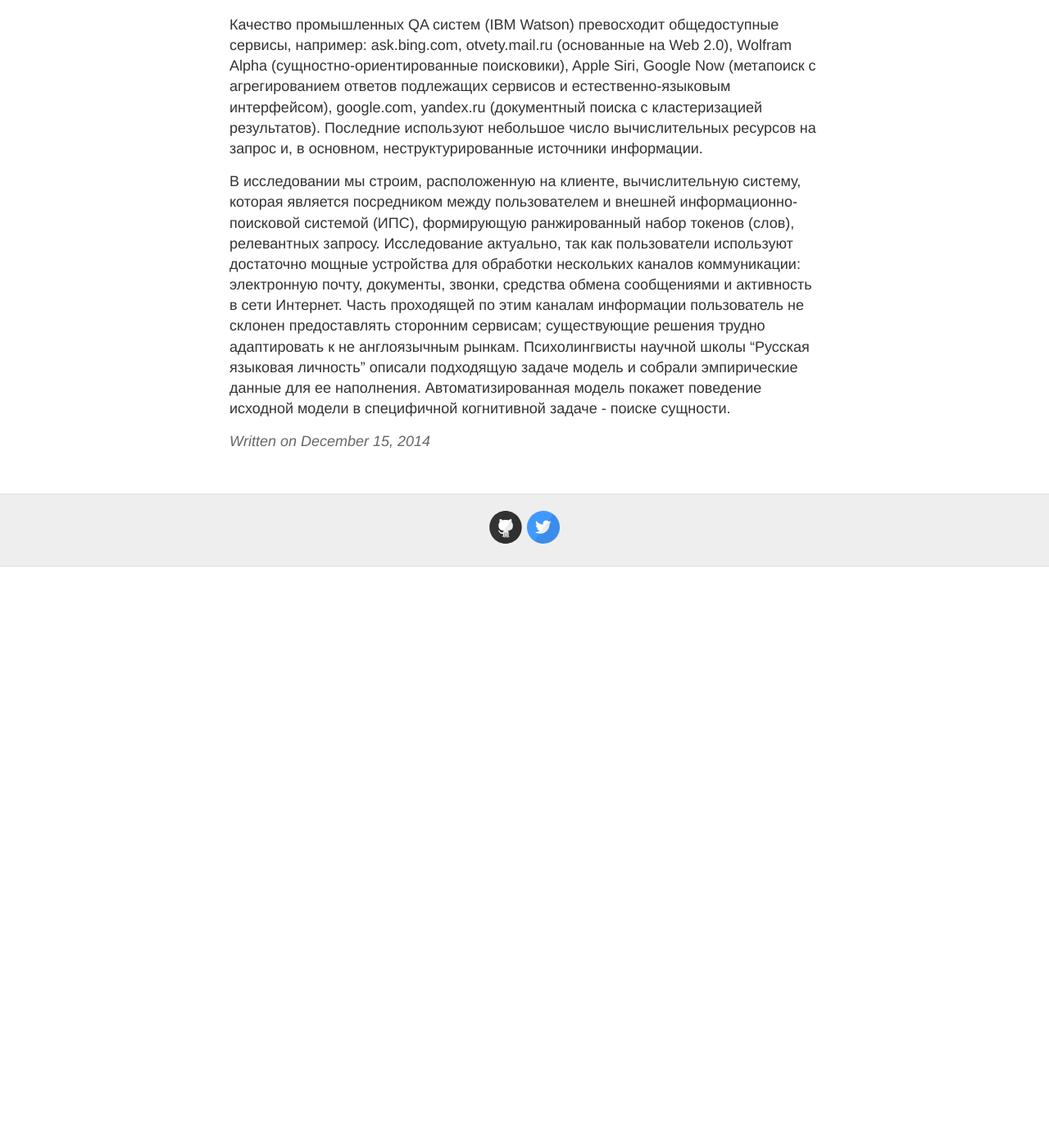
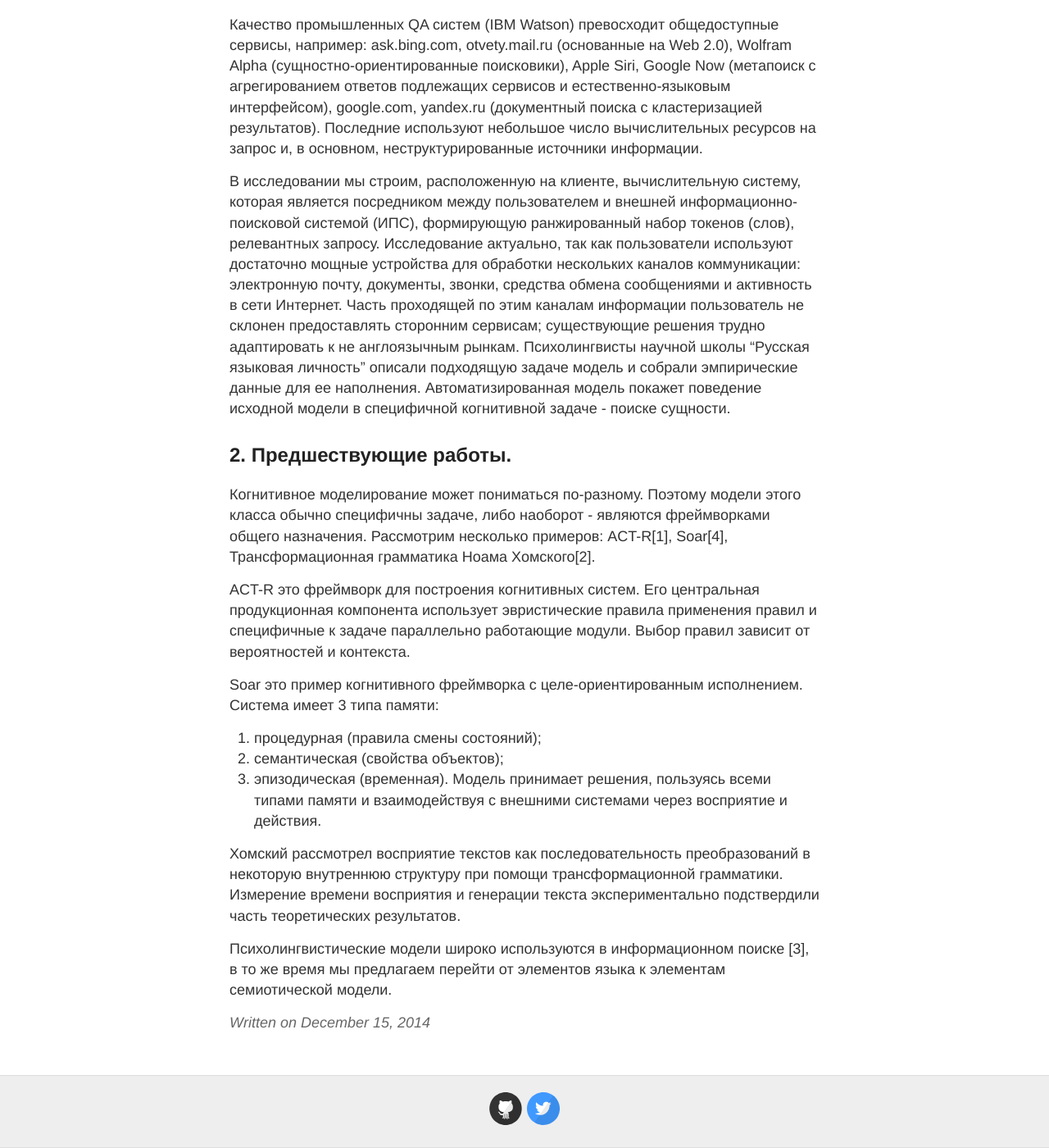
Before and after one commit to a-sir/a-sir.github.io, a Jekyll site: the page built from _posts/2014-12-15-Expansion-terms-for-QA.md, in a window 1280 px wide and 1400 px high, scrolled down 2035 px. Shown: the whole window at 82% size. Built offline with Jekyll 4.4.1, drawn with Linux system fonts in a browser that asks for light colours; before the commit the page ends 2726 px from its top, so only the background shows below that.

Commit message:
Translated chapter 2 - related work.

```diff
--- a/_posts/2014-12-15-Expansion-terms-for-QA.md
+++ b/_posts/2014-12-15-Expansion-terms-for-QA.md
@@ -45,3 +45,20 @@
 Качество промышленных QA систем (IBM Watson) превосходит общедоступные сервисы, например: ask.bing.com, otvety.mail.ru (основанные на Web 2.0), Wolfram Alpha (сущностно-ориентированные поисковики), Apple Siri, Google Now (метапоиск с агрегированием ответов подлежащих сервисов и естественно-языковым интерфейсом), google.com, yandex.ru (документный поиска с кластеризацией результатов). Последние используют небольшое число вычислительных ресурсов на запрос и, в основном, неструктурированные источники информации.
 
 В исследовании мы строим, расположенную на клиенте, вычислительную систему, которая является посредником между пользователем и внешней информационно-поисковой системой (ИПС), формирующую ранжированный набор токенов (слов), релевантных запросу. Исследование актуально, так как пользователи используют достаточно мощные устройства для обработки нескольких каналов коммуникации: электронную почту, документы, звонки, средства обмена сообщениями и активность в сети Интернет. Часть проходящей по этим каналам информации пользователь не склонен предоставлять сторонним сервисам; существующие решения трудно адаптировать к не англоязычным рынкам. Психолингвисты научной школы "Русская языковая личность" описали подходящую задаче модель и собрали эмпирические данные для ее наполнения. Автоматизированная модель покажет поведение исходной модели в специфичной когнитивной задаче - поиске сущности.
+
+## 2. Предшествующие работы.
+
+Когнитивное моделирование может пониматься по-разному. Поэтому модели этого класса обычно специфичны задаче, либо наоборот - являются фреймворками общего назначения. Рассмотрим несколько примеров: ACT-R[1], Soar[4], Трансформационная грамматика Ноама Хомского[2].
+
+
+ACT-R это фреймворк для построения когнитивных систем. Его центральная продукционная компонента использует эвристические правила применения правил и специфичные к задаче параллельно работающие модули. Выбор правил зависит от вероятностей и контекста.
+
+Soar это пример когнитивного фреймворка с целе-ориентированным исполнением. Система имеет 3 типа памяти:
+1. процедурная (правила смены состояний);
+2. семантическая (свойства объектов);
+3. эпизодическая (временная).
+Модель принимает решения, пользуясь всеми типами памяти и взаимодействуя с внешними системами через восприятие и действия.
+
+Хомский рассмотрел восприятие текстов как последовательность преобразований в некоторую внутреннюю структуру при помощи трансформационной грамматики. Измерение времени восприятия и генерации текста экспериментально подствердили часть теоретических результатов.
+
+Психолингвистические модели широко используются в информационном поиске [3], в то же время мы предлагаем перейти от элементов языка к элементам семиотической модели.
```
